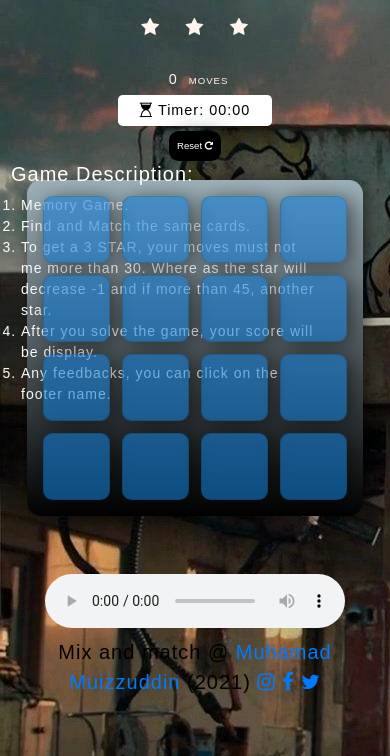
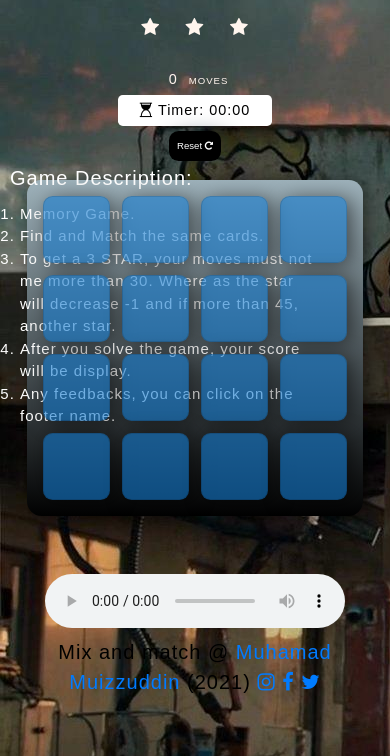
Before and after one commit to MuizzH/mixGame, a plain HTML site: page index.html in a window 390 px wide. Shown: the part 88-844 px from the top of the page. Drawn offline with nearby package versions, Linux system fonts and the light colour scheme.

Commit message:
not mobile friendly

```diff
--- a/style.css
+++ b/style.css
@@ -326,6 +326,6 @@ p.stats:last-child {
     height: 120px;
     color: white;
     text-align: left;
-    font-size: 14px;
-    padding: 1px;
+    font-size: 15px;
+    padding-top: 5px;
   }
```
Also changed, not shown: index.html (+0 -1 lines).
